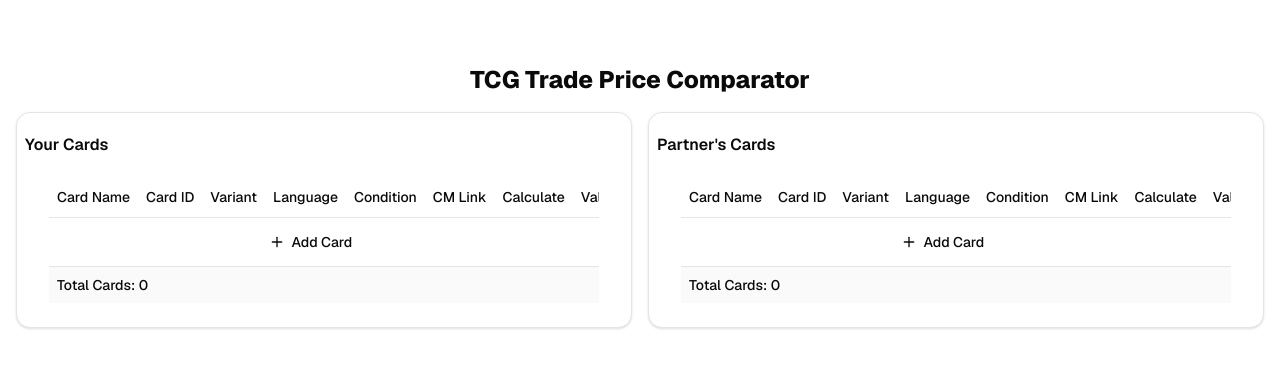
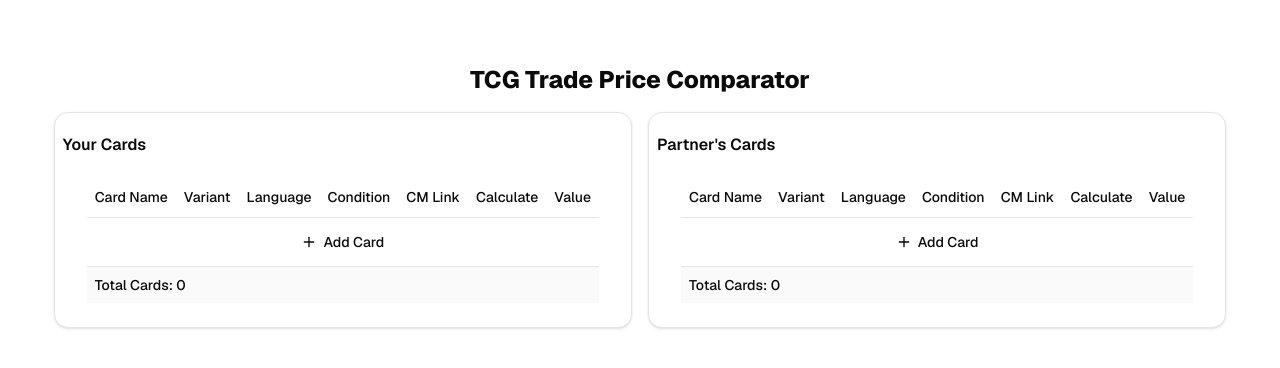
Before and after one commit to p-runge/price-comparator, a Next.js app: page / in a window 1280 px wide. Shown: the top 368 px of the page. Built offline with nearby package versions, Linux system fonts and the light colour scheme.

Commit message:
remove card id header

```diff
--- a/src/components/trade-comparison/trade-party.tsx
+++ b/src/components/trade-comparison/trade-party.tsx
@@ -40,7 +40,6 @@
           <TableHeader>
             <TableRow>
               <TableHead>Card Name</TableHead>
-              <TableHead>Card ID</TableHead>
               <TableHead>Variant</TableHead>
               <TableHead>Language</TableHead>
               <TableHead>Condition</TableHead>
@@ -76,7 +75,7 @@
           </TableBody>
           <TableFooter>
             <TableRow>
-              <TableCell colSpan={8}>
+              <TableCell colSpan={7}>
                 <div className="flex gap-4">
                   <div>Total Cards: {cards.length}</div>
                   {/*
```
